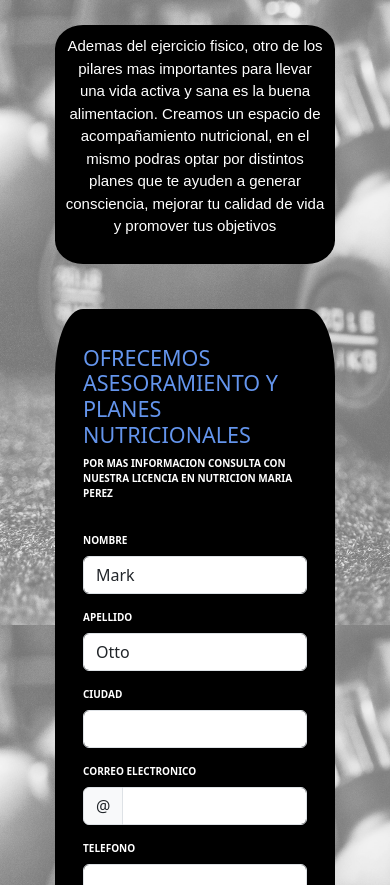
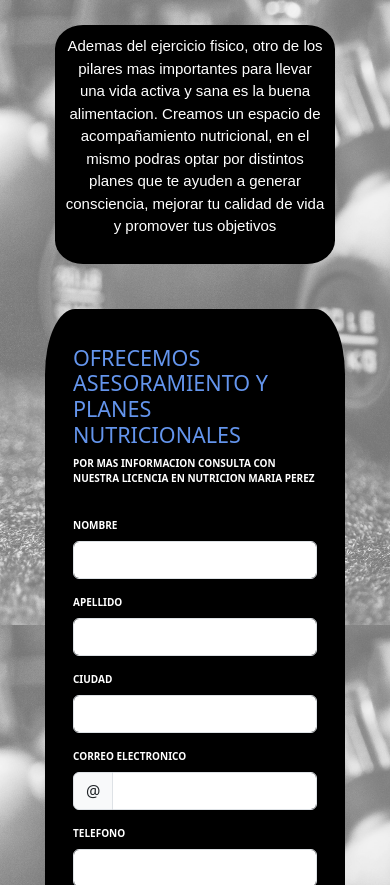
Before and after one commit to gasbohm/delta, a plain HTML site: page pages/nutricion.html in a window 390 px wide. Shown: the part 215-1100 px from the top of the page. Drawn offline with nearby package versions, Linux system fonts and the light colour scheme.

Commit message:
corrige texto en formulario

```diff
--- a/css/estilo.css
+++ b/css/estilo.css
@@ -3,6 +3,7 @@
     padding: 0;
     box-sizing: border-box;
 }
+
 
 
 /*ENCABEZADO SITIO WEB*/
@@ -667,7 +668,7 @@ footer a {
         font-size: 13px;
     }
     .custom-bg {
-       width: 280px;
+       width: 300px;
        height: auto;
        font-weight: bold;
        font-size: 10px;
--- a/pages/nutricion.html
+++ b/pages/nutricion.html
@@ -60,14 +60,14 @@
             </div>
             <div class="col-md-4 position-relative">
               <label for="validationTooltip01" class="form-label">NOMBRE</label>
-              <input type="text" class="form-control" id="validationTooltip01" value="Mark" required>
+              <input type="text" class="form-control" id="validationTooltip01" value="" required>
               <div class="valid-tooltip">
                 Looks good!
               </div>
             </div>
             <div class="col-md-4 position-relative">
               <label for="validationTooltip02" class="form-label">APELLIDO</label>
-              <input type="text" class="form-control" id="validationTooltip02" value="Otto" required>
+              <input type="text" class="form-control" id="validationTooltip02" value="" required>
               <div class="valid-tooltip">
                 Looks good!
               </div>
```
